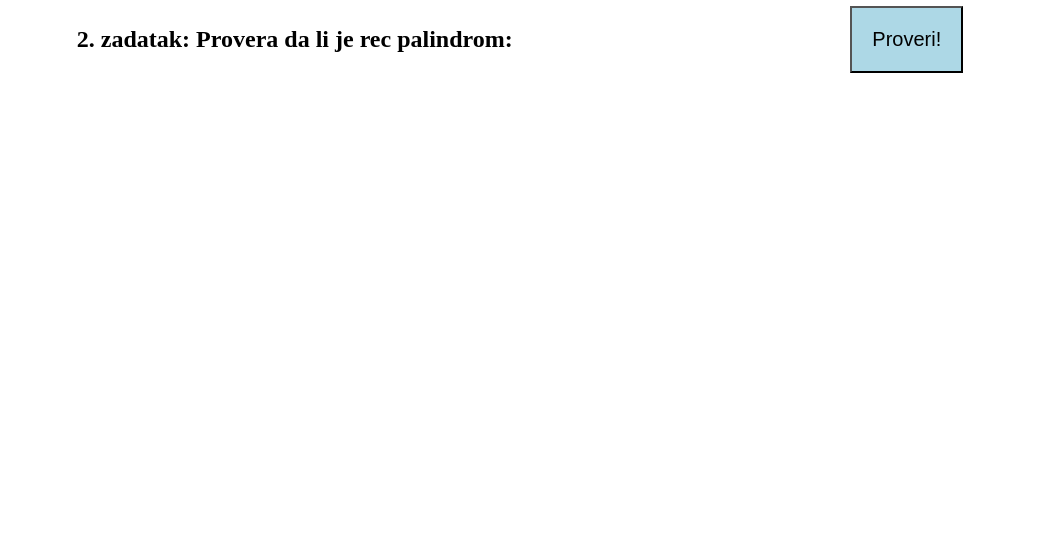
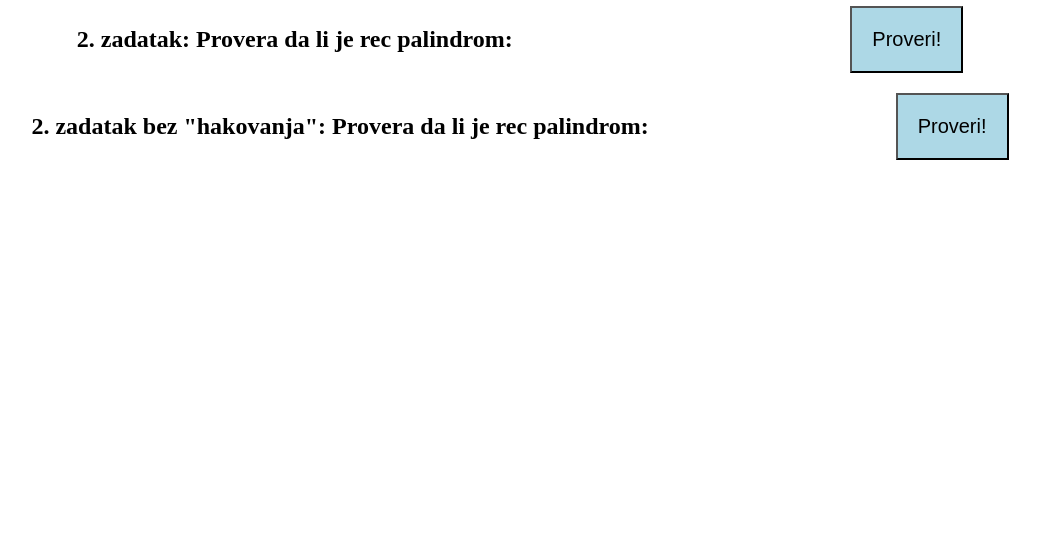
Before and after one commit to SinisaVukmirovic/JavaScript---3.domaci, a plain HTML site: page index.html in a window 1280 px wide. Shown: the part 252-800 px from the top of the page, without its empty margins (120-1160 px from the left). Drawn offline with Linux system fonts and the light colour scheme.

Commit message:
dodao resenje bez "varanja" sa built-in funkcijama

```diff
--- a/index.html
+++ b/index.html
@@ -10,6 +10,10 @@
 		<h2>2. zadatak: Provera da li je rec palindrom: </h2><button onclick="paliOrNot()" style="padding: 0 20px; font-size: 20px; background-color: lightblue">Proveri!</button>
 	</div>
 
+	<div style="display: flex; flex-direction: row; justify-content: space-around; margin: 20px">
+		<h2>2. zadatak bez "hakovanja": Provera da li je rec palindrom: </h2><button onclick="noHackPali()" style="padding: 0 20px; font-size: 20px; background-color: lightblue">Proveri!</button>
+	</div>
+
 	<script type="text/javascript" src="js-3.domci.js"></script>
 </body>
 </html>
--- a/js-3.domci.js
+++ b/js-3.domci.js
@@ -46,3 +46,31 @@ function paliOrNot() {
 		alert("Rec nije palindrom!");
 	}
 }
+
+//>>>>>>>>>>>>>>>>>>>>>>>>>>>>>>>>>>>>>>>>>>>>>>>>>>>>>>>>>>>>>>>>>>>>>>>>>>>>>
+		//2.zadatak bez hackovanja...
+function noHackPali() {
+	var palindrom = prompt("Unesi rec koju zelis da proveris:");
+	var turnToArr = palindrom.split("");
+	var obrni = [];
+	for (i = turnToArr.length - 1; i >= 0; i--) {
+		obrni.push(turnToArr[i]);
+	}
+	console.log(turnToArr);
+	console.log(obrni);
+
+	turnToArr = turnToArr.join("");
+	obrni = obrni.join("");
+
+	console.log(turnToArr);
+	console.log(obrni);
+
+	if (obrni == turnToArr) {
+		console.log("Rec je palindrom!");
+		alert("Rec je palindrom!");
+	}
+	else {
+		console.log("Rec nije palindrom!");
+		alert("Rec nije palindrom!");
+	}
+}
```
